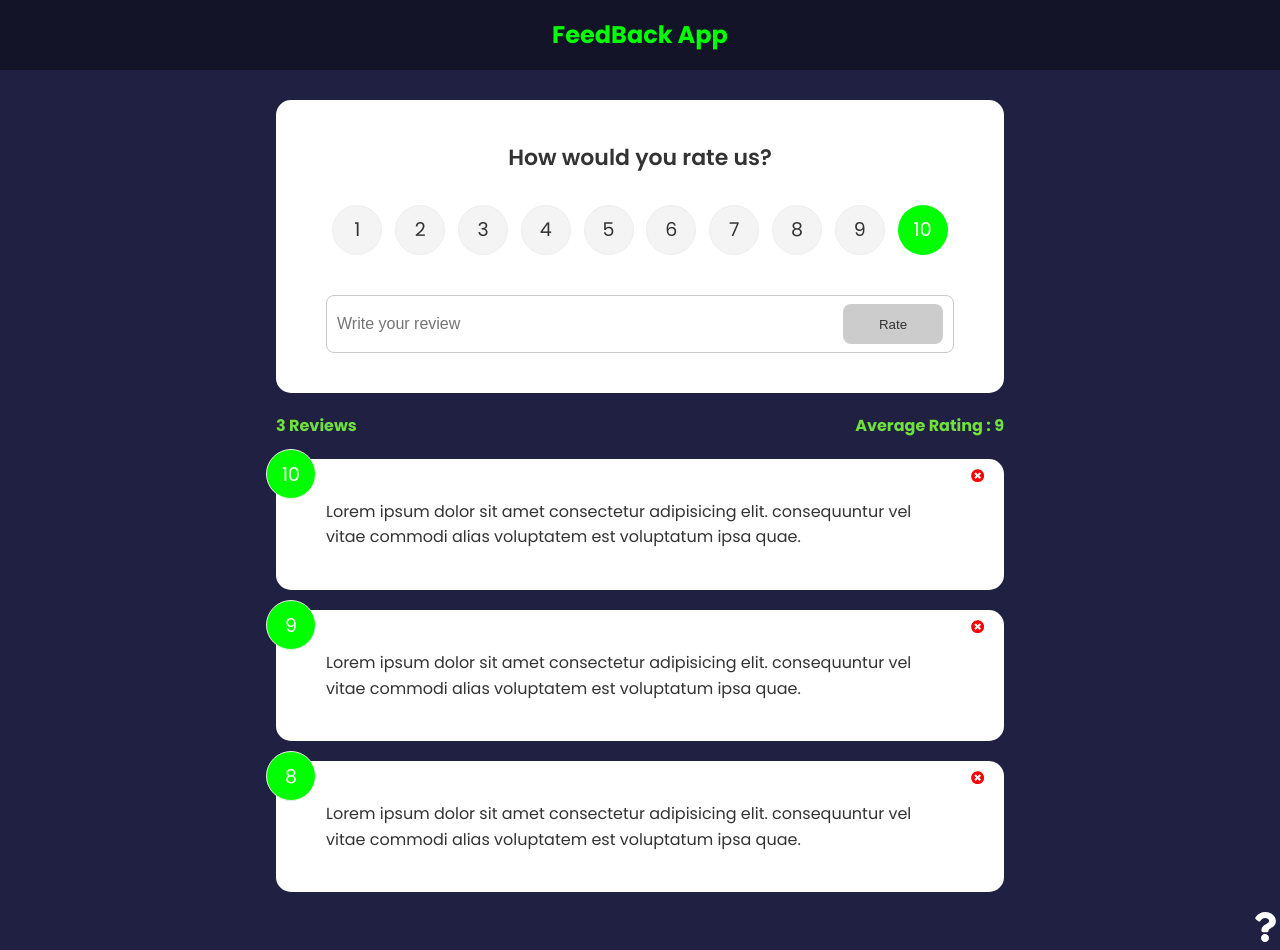
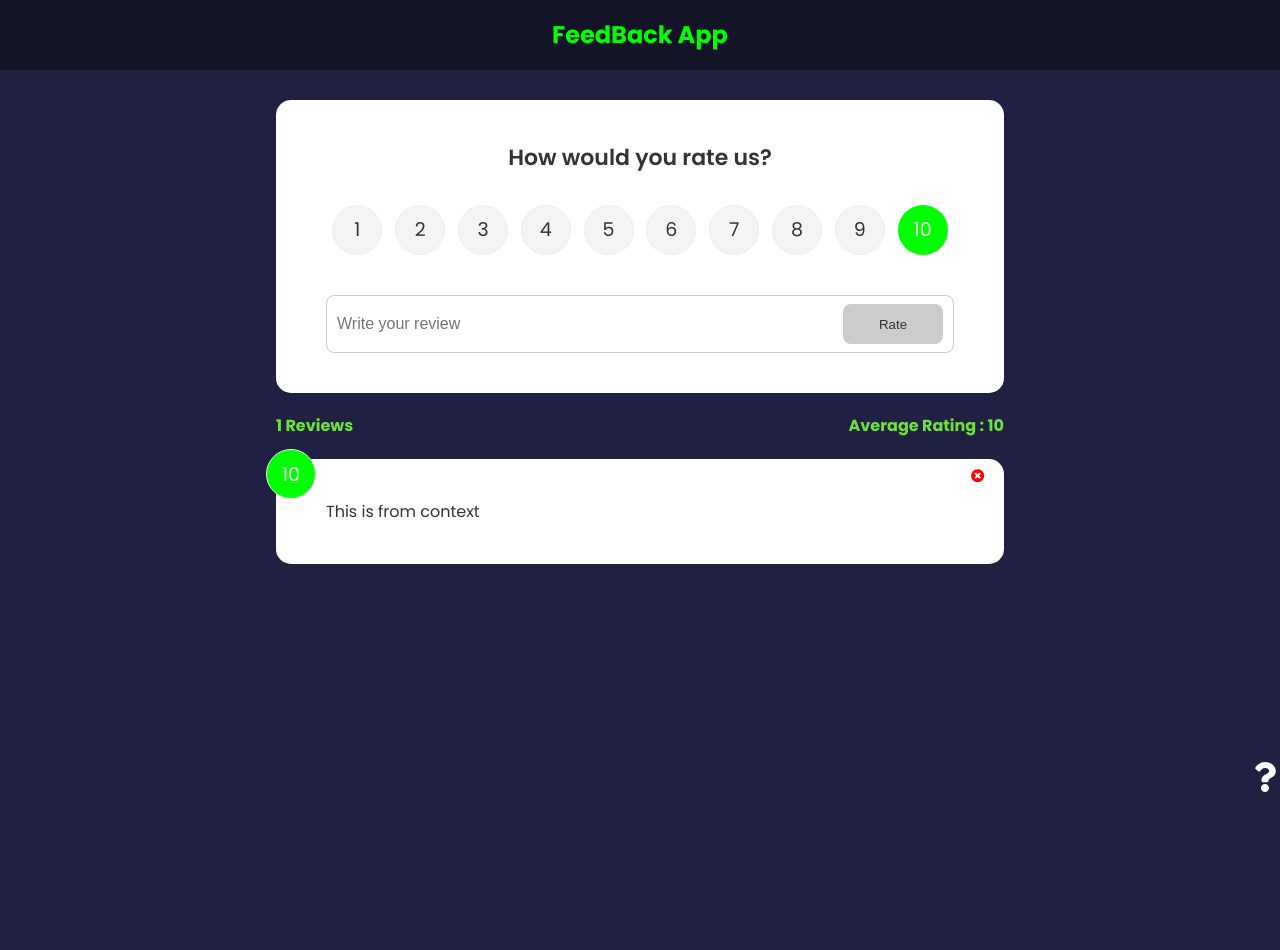
Before and after one commit to mvssgupta/feedback-form-app, a React (Create React App) app: page / in a window 1280 px wide. After the commit the page ends 800 px from the top, so only its background shows below. Built offline with nearby package versions, Linux system fonts and the light colour scheme.

Commit message:
created a FeedbackContext and updated all the components which are using feedback

```diff
--- a/src/App.js
+++ b/src/App.js
@@ -10,6 +10,7 @@ import feedBackData from "./data/feedBackData";
 import FeedbackStats from "./components/FeedbackStats";
 import FeedbackForm from "./components/FeedbackForm";
 import AboutPage from "./pages/AboutPage";
+import { FeedbackProvider } from "./context/FeedbackContext";
 import AboutIconLink from "./components/AboutIconLink";
 
 function App() {
@@ -32,6 +33,7 @@ function App() {
   };
 
   return (
+    <FeedbackProvider>
     <Router>
       {/* we can pass arguments to the below header component */}
       <HeaderComponent></HeaderComponent>
@@ -41,8 +43,8 @@ function App() {
         <Route exact path='/' element = {
           <>
             <FeedbackForm handleAddFeedback = {addFeedback}></FeedbackForm>
-            <FeedbackStats feedback = {feedback}></FeedbackStats>
-            <FeedbackList feedback = {feedback} handleDelete ={deleteFeedback}></FeedbackList>
+            <FeedbackStats ></FeedbackStats>
+            <FeedbackList handleDelete ={deleteFeedback}></FeedbackList>
           </>
           }
         >
@@ -53,6 +55,7 @@ function App() {
       </div>
       <AboutIconLink></AboutIconLink>
     </Router>
+    </FeedbackProvider>
   );
 }
 
--- a/src/components/FeedbackList.jsx
+++ b/src/components/FeedbackList.jsx
@@ -1,9 +1,15 @@
 import React from 'react'
 import {motion , AnimatePresence} from "framer-motion"
-import PropTypes from 'prop-types'
+// import PropTypes from 'prop-types'
 import FeedbackItem from './FeedbackItem'
+import { useContext } from 'react'
+import FeedbackContext from '../context/FeedbackContext'
 
-function feedbackList({feedback , handleDelete}) {
+function feedbackList({handleDelete}) {
+
+  // eslint-disable-next-line react-hooks/rules-of-hooks
+  const {feedback} = useContext(FeedbackContext);
+
     if(!feedback || feedback.length === 0) {
         return <p>No feedBack</p>
     }
@@ -47,18 +53,18 @@ function feedbackList({feedback , handleDelete}) {
 //   )
 }
 
-feedbackList.propTypes = {
-    //* we can set it to array
-    // feedback : PropTypes.array,
+// feedbackList.propTypes = {
+//     //* we can set it to array
+//     // feedback : PropTypes.array,
 
-    //* Or to be more specific we can do as below
-    feedback : PropTypes.arrayOf(
-        PropTypes.shape({
-            id : PropTypes.number.isRequired,
-            text : PropTypes.string.isRequired,
-            rating : PropTypes.number.isRequired,
-        })
-    )
-}
+//     //* Or to be more specific we can do as below
+//     feedback : PropTypes.arrayOf(
+//         PropTypes.shape({
+//             id : PropTypes.number.isRequired,
+//             text : PropTypes.string.isRequired,
+//             rating : PropTypes.number.isRequired,
+//         })
+//     )
+// }
 
 export default feedbackList
--- a/src/components/FeedbackStats.jsx
+++ b/src/components/FeedbackStats.jsx
@@ -1,8 +1,13 @@
 //this component is used to display the number of rating and the average rating.
 
 import React from 'react'
-import PropTypes from 'prop-types'
-function FeedbackStats({feedback}) {
+
+import { useContext } from 'react'
+import FeedbackContext from '../context/FeedbackContext'
+function FeedbackStats() {
+
+
+  const {feedback} = useContext(FeedbackContext);
 
     //calculating the average using 'reduce' higher order function
     let average = (feedback.reduce((sum,curr) => {
@@ -22,8 +27,4 @@ function FeedbackStats({feedback}) {
   )
 }
 
-FeedbackStats.propTypes = {
-    feedback : PropTypes.array.isRequired,
-}
-
 export default FeedbackStats
--- /dev/null
+++ b/src/context/FeedbackContext.js
@@ -0,0 +1,22 @@
+import { createContext, useState } from "react";
+
+const FeedbackContext = createContext();
+
+export const FeedbackProvider = ({children})=> {
+
+    // eslint-disable-next-line no-unused-vars
+    const [feedback,setFeedback] = useState([
+        {
+            id:1,
+            text : "This is from context",
+            rating : 10,
+        }
+    ])
+    return <FeedbackContext.Provider
+                value = {{ feedback, }}
+            >
+                {children}
+            </FeedbackContext.Provider>
+};
+
+export default FeedbackContext;
--- a/src/index.css
+++ b/src/index.css
@@ -191,6 +191,9 @@ input:focus {
 .about-link {
   display: flex;
   justify-content: flex-end;
+  position:fixed;
+  bottom: 0;
+  right: 0;
 }
 
 /* FIX: Remove position: absolute to keep about icon at the bottom of the
```
